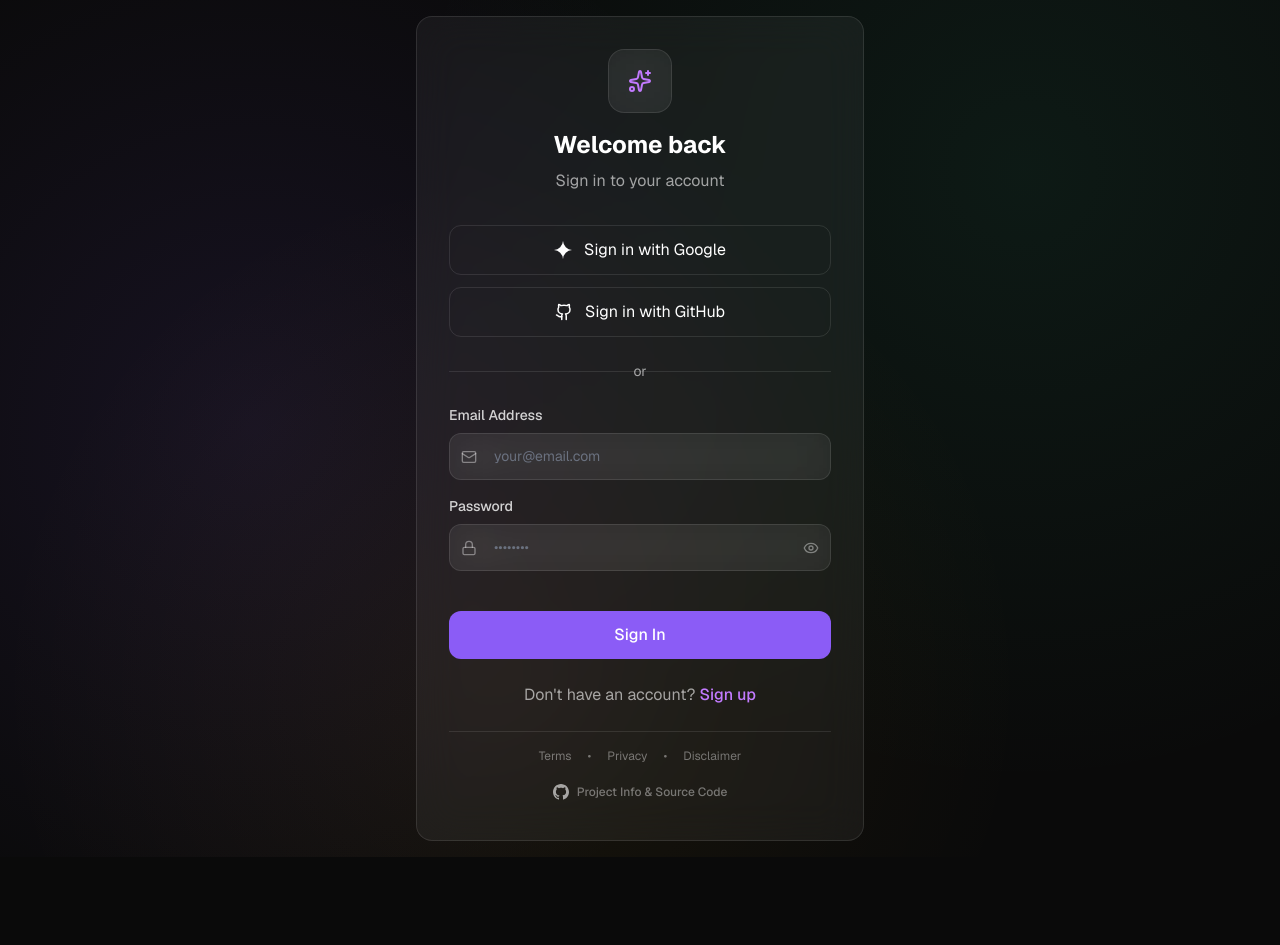
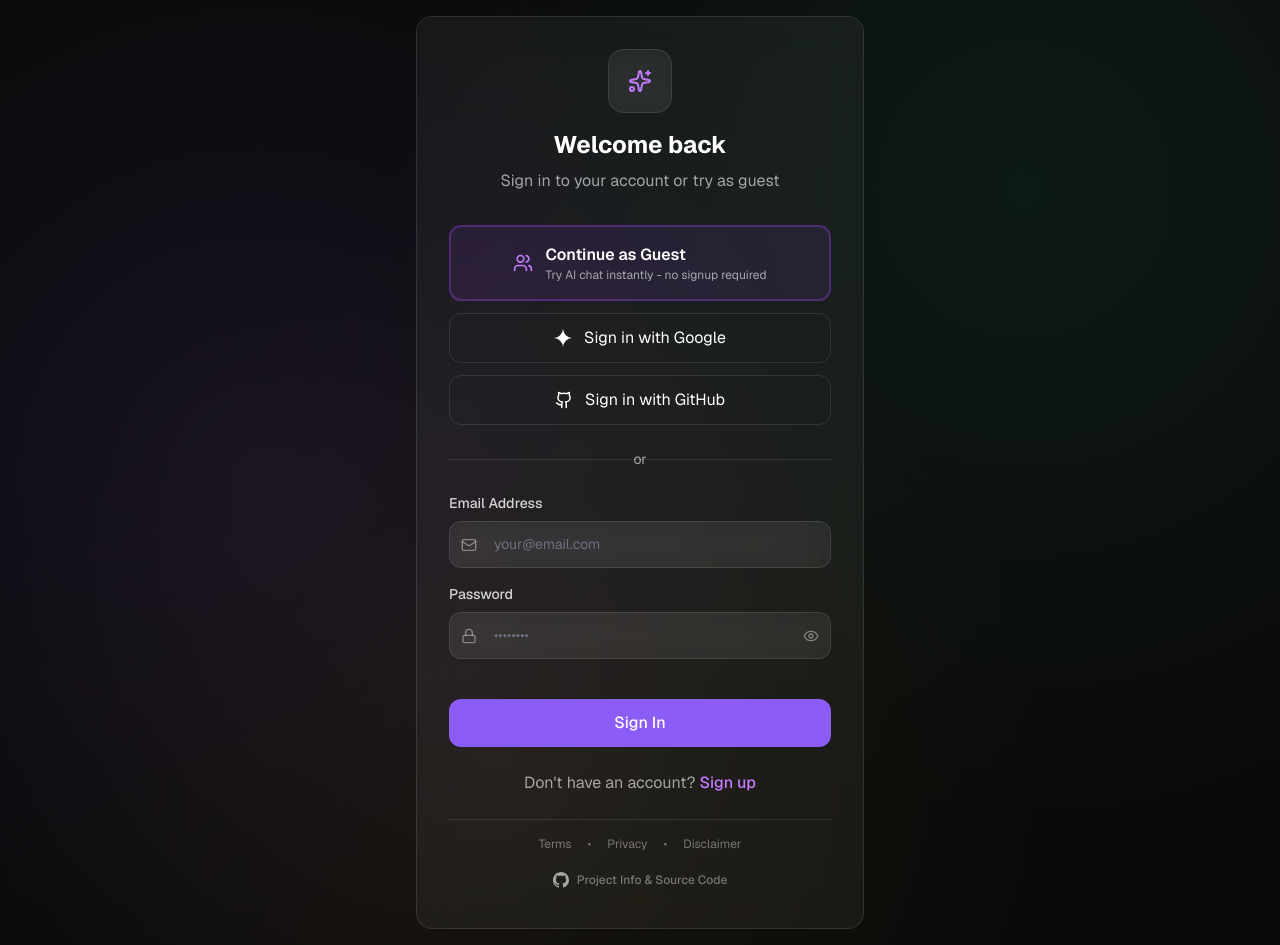
Before and after one commit to LanayruLakeDev/auberonchat, a Next.js app: page /login in a window 1280 px wide. Before the commit the page ends 857 px from the top, so only its background shows below. Built offline with nearby package versions, Linux system fonts and the light colour scheme; no server answers.

Commit message:
Update Supabase configuration guide and enhance login page with guest login functionality

```diff
--- a/src/app/login/page.tsx
+++ b/src/app/login/page.tsx
@@ -4,7 +4,7 @@ import { useState } from 'react'
 import { createClient } from '@/lib/supabase-client'
 import { useRouter } from 'next/navigation'
 import { motion } from 'framer-motion'
-import { Github, Mail, Lock, Eye, EyeOff, Sparkles } from 'lucide-react'
+import { Github, Mail, Lock, Eye, EyeOff, Sparkles, Users } from 'lucide-react'
 import Image from 'next/image'
 
 export default function LoginPage() {
@@ -20,6 +20,29 @@ export default function LoginPage() {
 
   const supabase = createClient()
   const router = useRouter()
+
+  const handleGuestLogin = async () => {
+    setLoading(true)
+    setError('')
+
+    try {
+      // Sign in as a shared guest account
+      const { error } = await supabase.auth.signInWithPassword({
+        email: 'guest@auberonchat.com',
+        password: 'guestuser123456',
+      })
+
+      if (error) {
+        setError('Guest login temporarily unavailable. Please try again.')
+      } else {
+        router.push('/chat')
+      }
+    } catch (err) {
+      setError('An unexpected error occurred')
+    } finally {
+      setLoading(false)
+    }
+  }
 
   const handleEmailAuth = async (e: React.FormEvent) => {
     e.preventDefault()
@@ -49,7 +72,7 @@ export default function LoginPage() {
           email,
           password,
           options: {
-            emailRedirectTo: `${window.location.origin}/chat`,
+            emailRedirectTo: `${process.env.NEXT_PUBLIC_SITE_URL || window.location.origin}/chat`,
           },
         })
 
@@ -74,7 +97,7 @@ export default function LoginPage() {
       const { error } = await supabase.auth.signInWithOAuth({
         provider: 'github',
         options: {
-          redirectTo: `${window.location.origin}/auth/callback?next=/chat`,
+          redirectTo: `${process.env.NEXT_PUBLIC_SITE_URL || window.location.origin}/auth/callback?next=/chat`,
         },
       })
 
@@ -96,7 +119,7 @@ export default function LoginPage() {
       const { error } = await supabase.auth.signInWithOAuth({
         provider: 'google',
         options: {
-          redirectTo: `${window.location.origin}/auth/callback?next=/chat`,
+          redirectTo: `${process.env.NEXT_PUBLIC_SITE_URL || window.location.origin}/auth/callback?next=/chat`,
         },
       })
 
@@ -148,7 +171,7 @@ export default function LoginPage() {
               transition={{ delay: 0.4 }}
               className="text-white/60"
             >
-              {isLogin ? 'Sign in to your account' : 'Create a new account to get started'}
+              {isLogin ? 'Sign in to your account or try as guest' : 'Create a new account to get started'}
             </motion.p>
           </div>
 
@@ -177,6 +200,23 @@ export default function LoginPage() {
               initial={{ opacity: 0, y: 20 }}
               animate={{ opacity: 1, y: 0 }}
               transition={{ delay: 0.5 }}
+              onClick={handleGuestLogin}
+              disabled={loading}
+              className="cursor-pointer w-full p-4 glass-hover rounded-xl border-2 border-purple-500/30 bg-purple-500/10 text-white flex items-center justify-center gap-3 transition-all hover:border-purple-400/50 hover:bg-purple-500/20 disabled:opacity-50 disabled:cursor-not-allowed"
+              whileHover={{ scale: 1.01 }}
+              whileTap={{ scale: 0.99 }}
+            >
+              <Users size={20} className="text-purple-400" />
+              <div className="text-left">
+                <div className="font-semibold">Continue as Guest</div>
+                <div className="text-xs text-white/60">Try AI chat instantly - no signup required</div>
+              </div>
+            </motion.button>
+
+            <motion.button
+              initial={{ opacity: 0, y: 20 }}
+              animate={{ opacity: 1, y: 0 }}
+              transition={{ delay: 0.6 }}
               onClick={handleGoogleAuth}
               disabled={loading}
               className="cursor-pointer w-full p-3 glass-hover rounded-xl border border-white/10 text-white flex items-center justify-center gap-3 transition-all hover:border-white/20 disabled:opacity-50 disabled:cursor-not-allowed"
@@ -196,7 +236,7 @@ export default function LoginPage() {
             <motion.button
               initial={{ opacity: 0, y: 20 }}
               animate={{ opacity: 1, y: 0 }}
-              transition={{ delay: 0.6 }}
+              transition={{ delay: 0.7 }}
               onClick={handleGithubAuth}
               disabled={loading}
               className="cursor-pointer w-full p-3 glass-hover rounded-xl border border-white/10 text-white flex items-center justify-center gap-3 transition-all hover:border-white/20 disabled:opacity-50 disabled:cursor-not-allowed"
@@ -221,7 +261,7 @@ export default function LoginPage() {
             <motion.div
               initial={{ opacity: 0, y: 20 }}
               animate={{ opacity: 1, y: 0 }}
-              transition={{ delay: 0.7 }}
+              transition={{ delay: 0.8 }}
             >
               <label className="block text-sm font-medium text-white/80 mb-2">
                 Email Address
@@ -242,7 +282,7 @@ export default function LoginPage() {
             <motion.div
               initial={{ opacity: 0, y: 20 }}
               animate={{ opacity: 1, y: 0 }}
-              transition={{ delay: 0.8 }}
+              transition={{ delay: 0.9 }}
             >
               <label className="block text-sm font-medium text-white/80 mb-2">
                 Password
@@ -271,7 +311,7 @@ export default function LoginPage() {
               <motion.div
                 initial={{ opacity: 0, y: 20 }}
                 animate={{ opacity: 1, y: 0 }}
-                transition={{ delay: 0.9 }}
+                transition={{ delay: 1.0 }}
               >
                 <label className="block text-sm font-medium text-white/80 mb-2">
                   Confirm Password
@@ -300,7 +340,7 @@ export default function LoginPage() {
             <motion.button
               initial={{ opacity: 0, y: 20 }}
               animate={{ opacity: 1, y: 0 }}
-              transition={{ delay: 1.0 }}
+              transition={{ delay: 1.1 }}
               type="submit"
               disabled={loading}
               className="w-full btn-primary mt-6 disabled:opacity-50 disabled:cursor-not-allowed"
@@ -321,7 +361,7 @@ export default function LoginPage() {
           <motion.div
             initial={{ opacity: 0 }}
             animate={{ opacity: 1 }}
-            transition={{ delay: 1.1 }}
+            transition={{ delay: 1.2 }}
             className="mt-6 text-center"
           >
             <span className="text-white/60">
@@ -346,7 +386,7 @@ export default function LoginPage() {
           <motion.div
             initial={{ opacity: 0 }}
             animate={{ opacity: 1 }}
-            transition={{ delay: 1.2 }}
+            transition={{ delay: 1.3 }}
             className="mt-6 pt-4 border-t border-white/10 text-center"
           >
             <div className="flex justify-center gap-4 text-xs text-white/40 mb-3">
@@ -370,13 +410,12 @@ export default function LoginPage() {
               >
                 Disclaimer
               </a>
-            </div>
-            <motion.div
-              initial={{ opacity: 0, y: 10 }}
-              animate={{ opacity: 1, y: 0 }}
-              transition={{ delay: 1.3 }}
-              className="flex justify-center"
-            >
+            </div>              <motion.div
+                initial={{ opacity: 0, y: 10 }}
+                animate={{ opacity: 1, y: 0 }}
+                transition={{ delay: 1.4 }}
+                className="flex justify-center"
+              >
               <motion.a
                 href="https://github.com/lulkebit/t3-cloneathon"
                 target="_blank"
```
Also changed, not shown: 2 other files (tests, documents, lock files or other folders).
